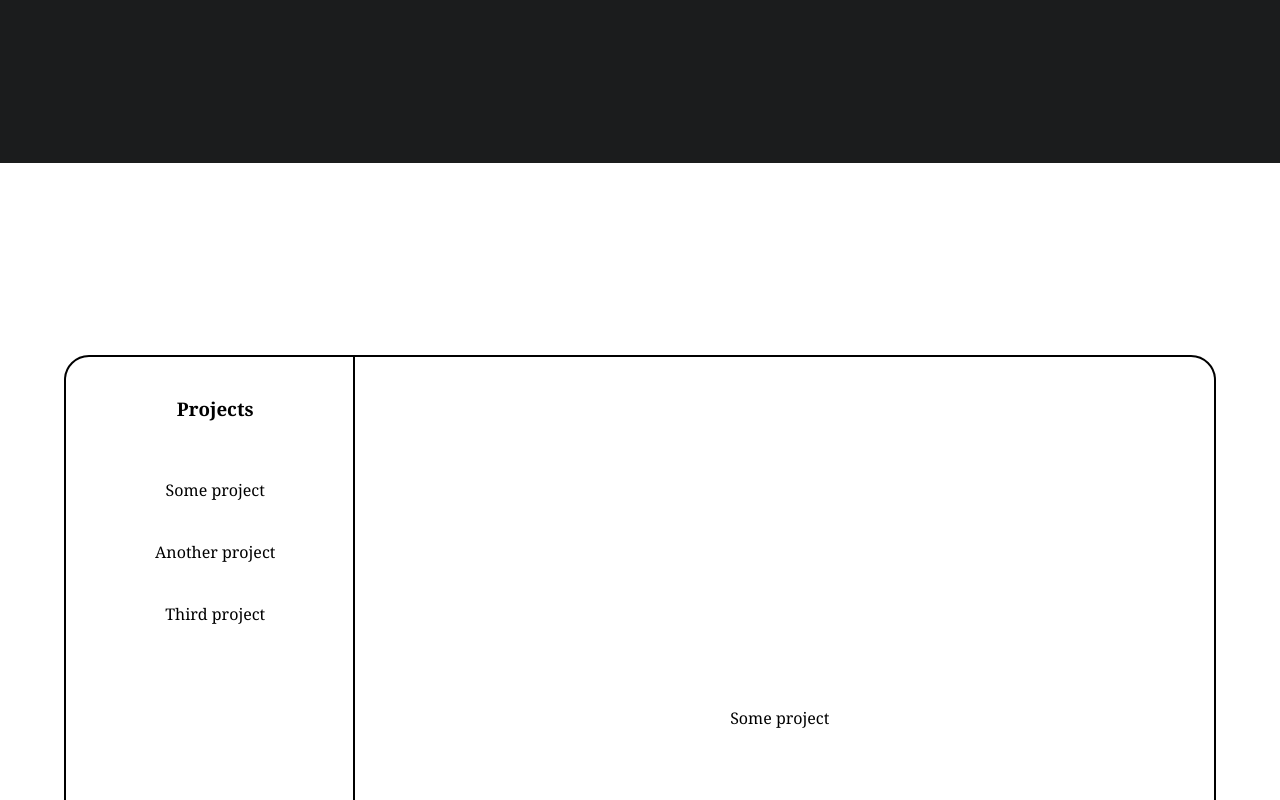
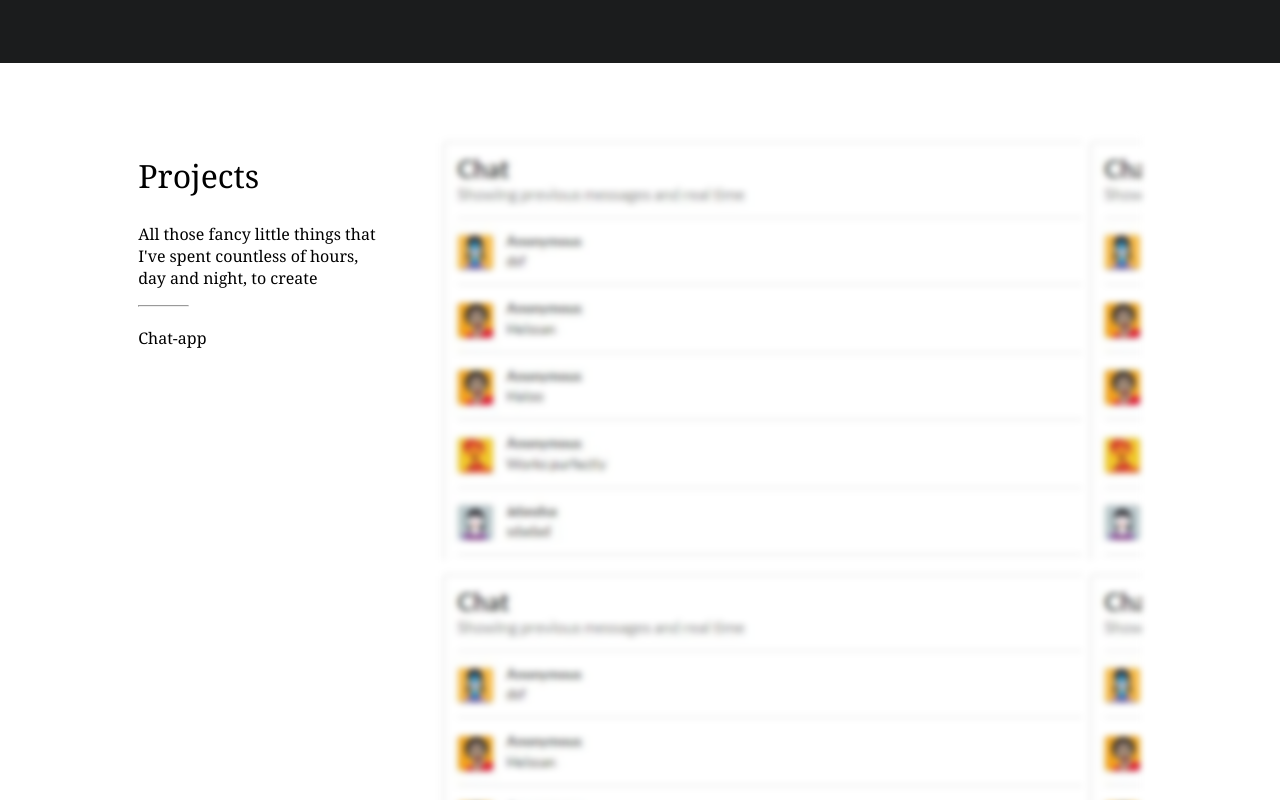
Before and after one commit to Sundholm11/portfolio, a React (Create React App) app: page / in a window 1280 px wide. Shown: the part 640-1440 px from the top of the page. Built offline with nearby package versions, Linux system fonts and the light colour scheme; the HTML template or start-up script is replaced by a standard one.

Commit message:
Styling changes and testing projects layout

```diff
--- a/src/components/Projects.tsx
+++ b/src/components/Projects.tsx
@@ -2,40 +2,32 @@ import React, { useState } from 'react'
 
 import '../styles/Projects.css'
 
+import Background from '../images/test.JPG'
+
 const Projects: React.FC = () => {
-	const[project, setProject] = useState<string>("Some project")
-
-	const projects = [
-		"Some project",
-		"Another project",
-		"Third project"
-	]
+	const[projects, setProjects] = useState<Array<Object>>([])
+	const[focusedProject, setFocusedProject] = useState<Object>()
 
 	const handleProjectChange = (event: React.MouseEvent<HTMLLIElement, MouseEvent>) => {
-		setProject(projects[event.currentTarget.value])
+		setFocusedProject(projects[event.currentTarget.value])
 	}
 
 	return (
 		<div className="projectsMainContainer">
 			<div className="projectsLeftContainer">
 				<ul className="projectsVertNav">
-					<li className="projectsVertNav">
-						<h3>Projects</h3>
-					</li>
+					<h2 className="projects">Projects</h2>
+					<p className="description">All those fancy little things that I've spent countless of hours,
+						day and night, to create
+					</p>
+					<hr className="divider" />
 					<li className="projectsVertNav"
 						value={0}
-						onClick={handleProjectChange}>Some project
+						onClick={handleProjectChange}>Chat-app
 					</li>
-					<li className="projectsVertNav"
-						value={1}
-						onClick={handleProjectChange}>Another project</li>
-					<li className="projectsVertNav"
-						value={2}
-						onClick={handleProjectChange}>Third project</li>
 				</ul>
 			</div>
-			<div className="projectsRightContainer">
-				{project}
+			<div className="projectsRightContainer" style={{ backgroundImage: `url(${Background})` }}>
 			</div>
 		</div>
 	)
--- a/src/react-app-env.d.ts
+++ b/src/react-app-env.d.ts
@@ -1 +1,2 @@
 /// <reference types="react-scripts" />
+declare module '*.JPG'
--- a/src/styles/App.css
+++ b/src/styles/App.css
@@ -15,7 +15,7 @@ h1.home {
 }
 
 div.homeContainer {
-	padding: 300px 0;
+	padding: 250px 0;
 	background-color: rgb(27, 28, 29);
 }
 
--- a/src/styles/Projects.css
+++ b/src/styles/Projects.css
@@ -1,14 +1,29 @@
+h2.projects {
+	text-align: left;
+	font-size: 200%;
+	font-weight: lighter;
+}
+
+p.description {
+	text-align: left;
+}
+
+hr.divider {
+	margin: 0;
+	width: 20%;
+}
+
 div.projectsMainContainer {
-	margin: 15% 5% 5%;
-	border: 2px solid;
+	margin: 5% 10% 10%;
 	border-radius: 25px;
 }
 
 div.projectsRightContainer {
-	width: 74%;
-	padding: 350px 0;
-	margin-left: 25%;
-	border-left: 2px solid;
+	width: 69%;
+	margin-left: 30%;
+	height: 700px;
+	opacity: 0.9;
+	filter: blur(3px);
 }
 
 div.projectsLeftContainer {
@@ -26,4 +41,5 @@ ul.projectsVertNav {
 
 li.projectsVertNav {
 	padding: 20px 0;
+	text-align: left;
 }
```
Also changed, not shown: src/images/test.JPG (added).
